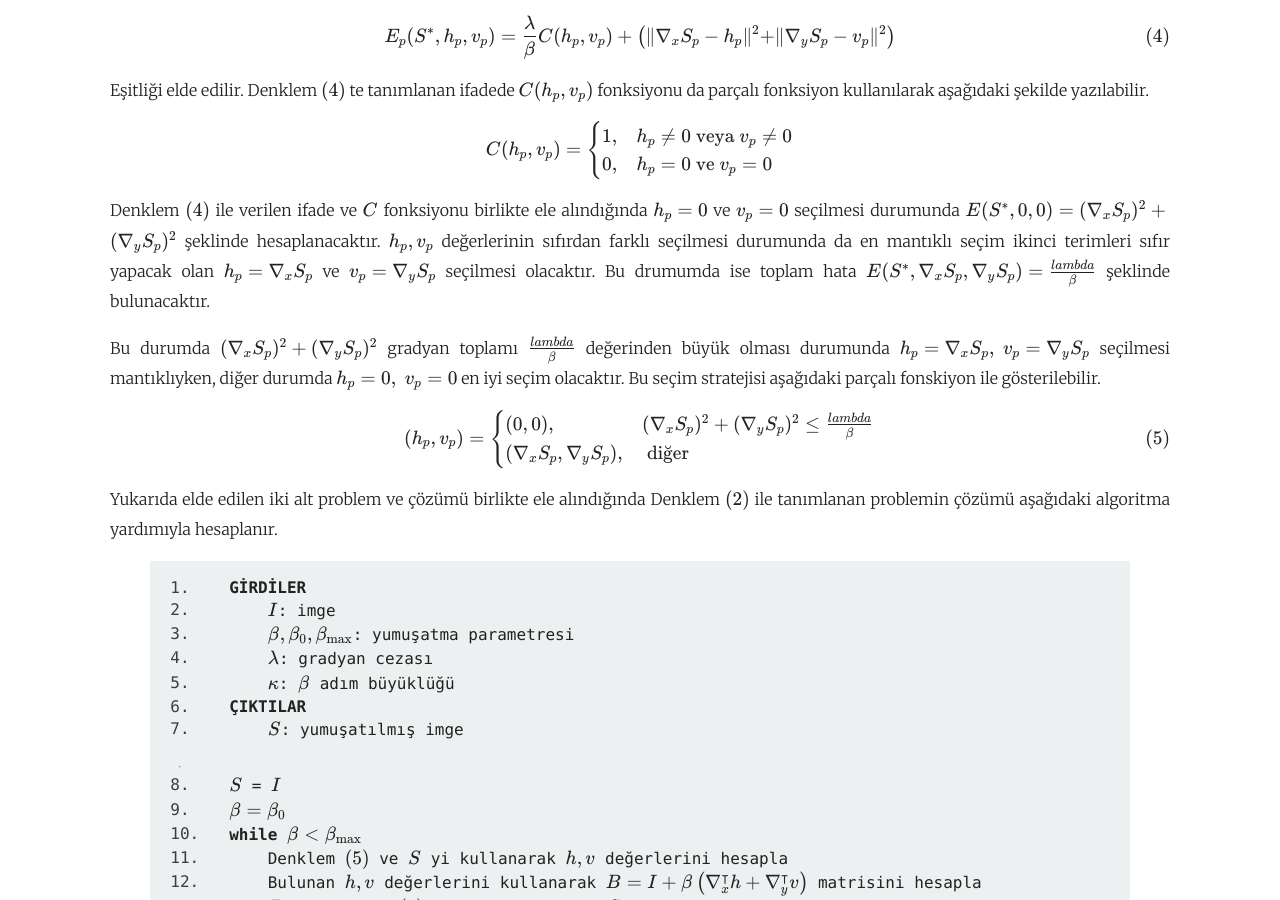
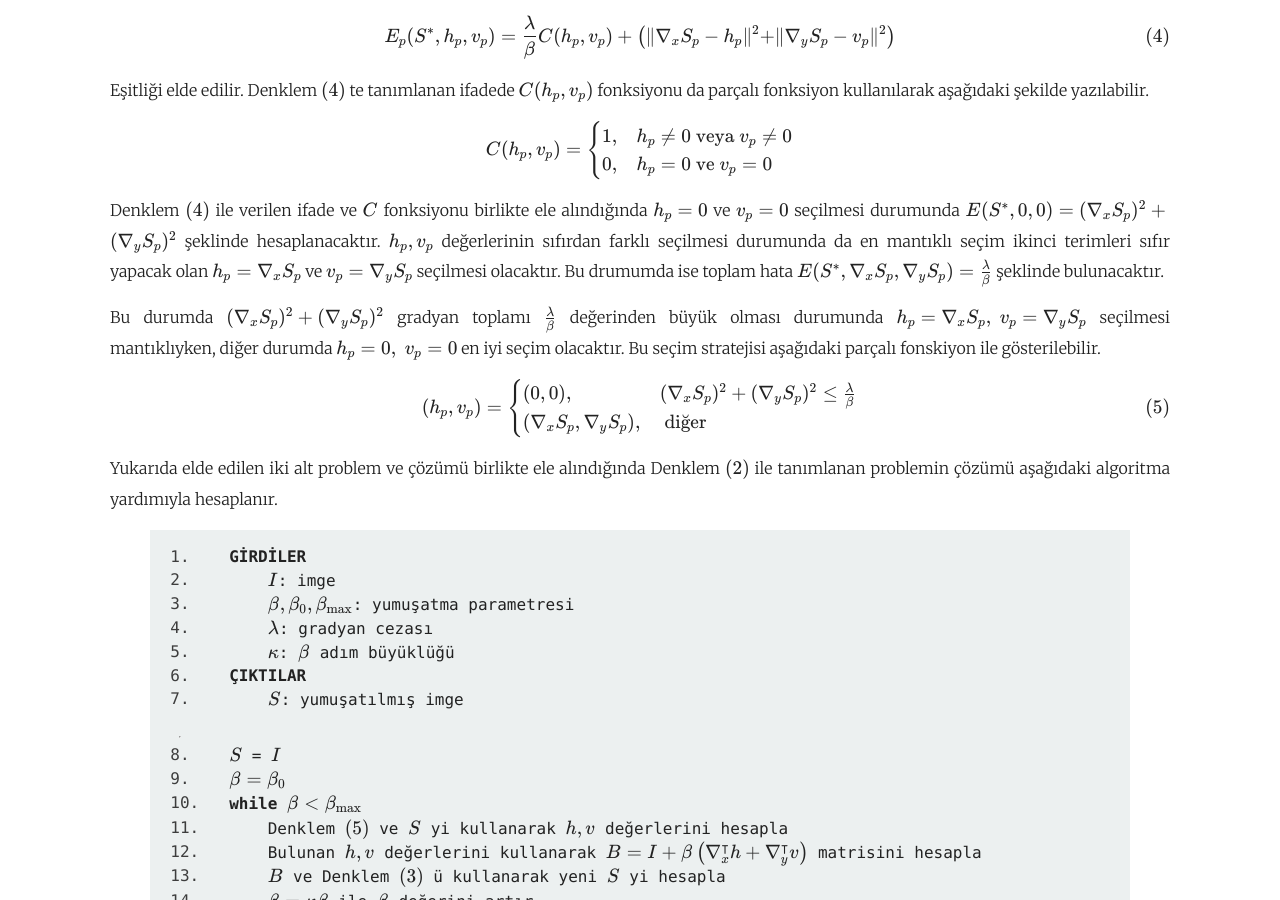
Before and after one commit to cescript/cescript.github.io, a Jekyll site: the page built from _posts/2020-12-04-l0-gradyan-enkucukleme-ile-imge-yumusatma.md, in a window 1280 px wide and 900 px high, scrolled down 2703 px. Built offline with Jekyll 4.4.1, drawn with Linux system fonts in a browser that asks for light colours; nearby versions of some CDN libraries.

```diff
--- a/_posts/2020-12-04-l0-gradyan-enkucukleme-ile-imge-yumusatma.md
+++ b/_posts/2020-12-04-l0-gradyan-enkucukleme-ile-imge-yumusatma.md
@@ -123,14 +123,14 @@ C(h_p,v_p) =
 \end{cases}
 $$
 
-Denklem $\eqref{4}$ ile verilen ifade ve $C$ fonksiyonu birlikte ele alındığında $h_p=0$ ve $v_p=0$ seçilmesi durumunda $E(S^\ast, 0,0) = (\nabla_x S_p)^2 + (\nabla_y S_p)^2$ şeklinde hesaplanacaktır. $h_p,v_p$ değerlerinin sıfırdan farklı seçilmesi durumunda da en mantıklı seçim ikinci terimleri sıfır yapacak olan $h_p=\nabla_x S_p$ ve $v_p=\nabla_y S_p$ seçilmesi olacaktır. Bu drumumda ise toplam hata $E(S^\ast, \nabla_x S_p,\nabla_y S_p) = \frac{lambda}{\beta}$ şeklinde bulunacaktır.
+Denklem $\eqref{4}$ ile verilen ifade ve $C$ fonksiyonu birlikte ele alındığında $h_p=0$ ve $v_p=0$ seçilmesi durumunda $E(S^\ast, 0,0) = (\nabla_x S_p)^2 + (\nabla_y S_p)^2$ şeklinde hesaplanacaktır. $h_p,v_p$ değerlerinin sıfırdan farklı seçilmesi durumunda da en mantıklı seçim ikinci terimleri sıfır yapacak olan $h_p=\nabla_x S_p$ ve $v_p=\nabla_y S_p$ seçilmesi olacaktır. Bu drumumda ise toplam hata $E(S^\ast, \nabla_x S_p,\nabla_y S_p) = \frac{\lambda}{\beta}$ şeklinde bulunacaktır.
 
-Bu durumda $(\nabla_x S_p)^2 + (\nabla_y S_p)^2$ gradyan toplamı $\frac{lambda}{\beta}$ değerinden büyük olması durumunda $h_p=\nabla_x S_p, \; v_p=\nabla_y S_p$ seçilmesi mantıklıyken, diğer durumda $h_p=0, \; v_p=0$ en iyi seçim olacaktır. Bu seçim stratejisi aşağıdaki parçalı fonskiyon ile gösterilebilir.
+Bu durumda $(\nabla_x S_p)^2 + (\nabla_y S_p)^2$ gradyan toplamı $\frac{\lambda}{\beta}$ değerinden büyük olması durumunda $h_p=\nabla_x S_p, \; v_p=\nabla_y S_p$ seçilmesi mantıklıyken, diğer durumda $h_p=0, \; v_p=0$ en iyi seçim olacaktır. Bu seçim stratejisi aşağıdaki parçalı fonskiyon ile gösterilebilir.
 
 $$
 (h_p,v_p) =
 \begin{cases}
-(0,0), &  (\nabla_x S_p)^2 + (\nabla_y S_p)^2 \leq \frac{lambda}{\beta} \\
+(0,0), &  (\nabla_x S_p)^2 + (\nabla_y S_p)^2 \leq \frac{\lambda}{\beta} \\
 (\nabla_x S_p, \nabla_y S_p), & \text{ diğer}
 \end{cases}
 \tag{5}
```
